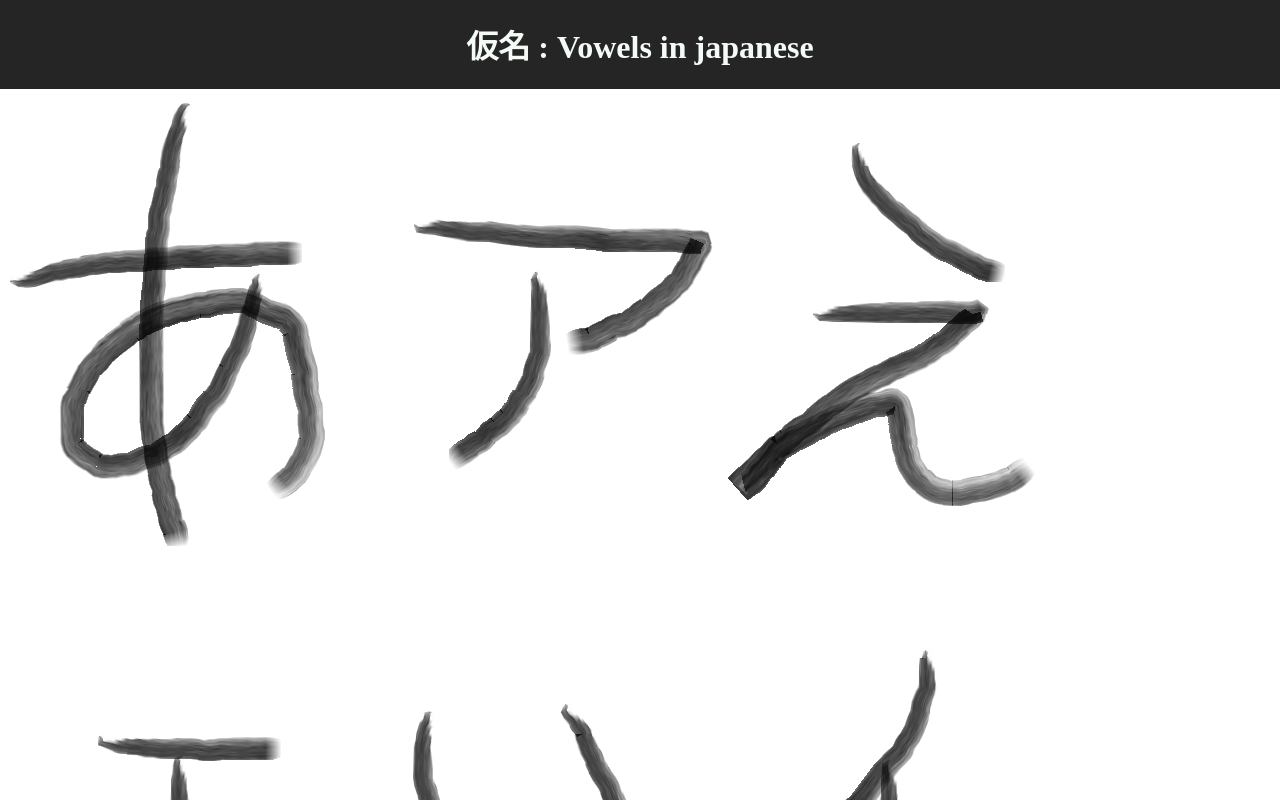
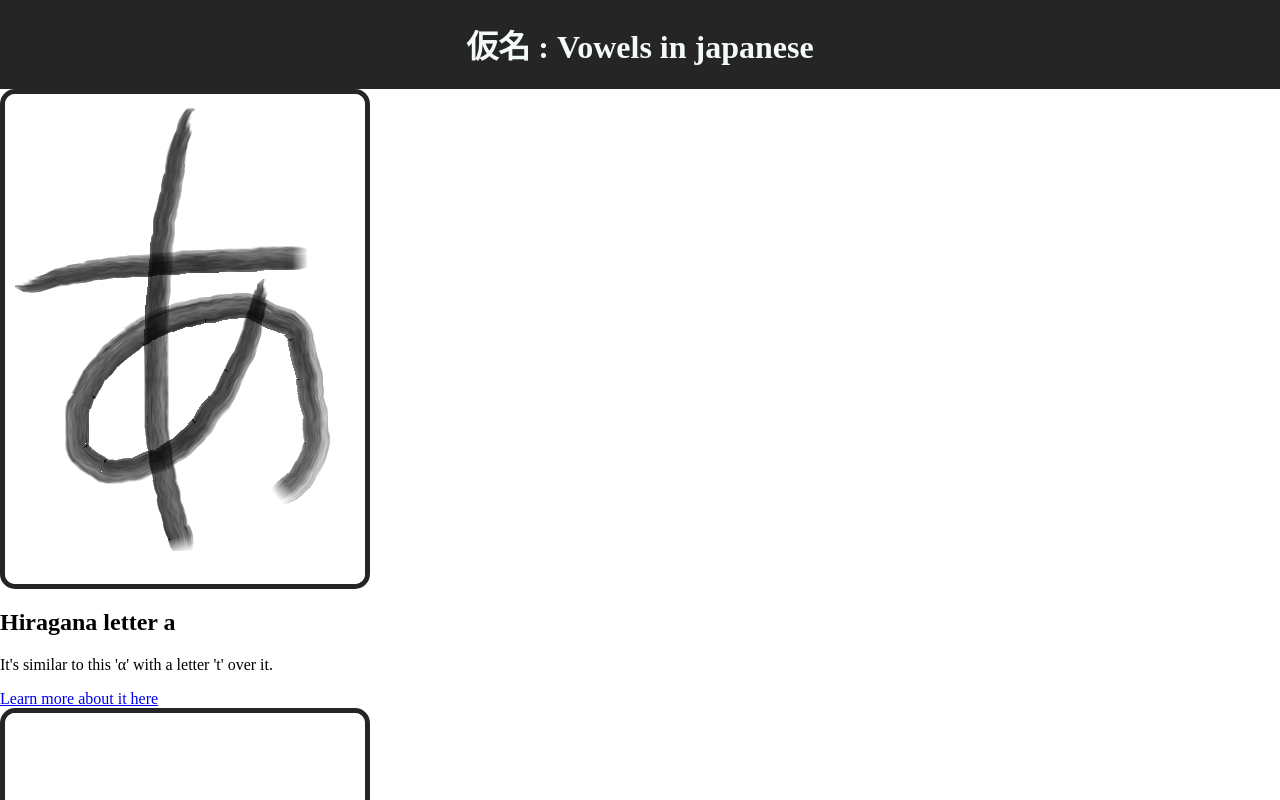
Before and after one commit to User-MiMa/Data-Driven-React-App, a React (Vite) app: page / in a window 1280 px wide. Shown: the top 800 px of the page. Built offline with nearby package versions, Linux system fonts and the light colour scheme.

Commit message:
feat: add component props and content
refactor: change data retrieval place

```diff
--- a/App.jsx
+++ b/App.jsx
@@ -1,11 +1,24 @@
 import Header from "./components/Header";
 import Entry from "./components/Entry";
+import {images} from "./data.js";
 
 export default function App(){
+
+    const entryElements = images.map(function(entry){
+        return(
+            <Entry
+                key={entry.id}
+                entry={entry}
+            />
+        );
+    });
+
     return(
         <>
             <Header/>
-            <Entry/>
+            <main className="container">
+                {entryElements}
+            </main>
         </>
     );
 }
--- a/components/Entry.jsx
+++ b/components/Entry.jsx
@@ -1,18 +1,20 @@
-const imagesURL = Object.values(
-  import.meta.glob('../images/*.png',
-    { eager: true, query: '?url', import: 'default' })
-);
+export default function Entry(props){
 
-console.log(imagesURL);
-
-const images = imagesURL.map(function(url){
-    return  <img key={url} src={url} alt="Japanese charachter" />
-})
-
-export default function Entry(props){
     return(
-        <main>
-            {images}
-        </main>
+        <article>
+            <img
+                src={props.entry.src}
+                alt={props.entry.alt}
+            />
+            <h1>
+                {props.entry.alt}
+            </h1>
+            <p>
+                {props.entry.mnemonicTip}
+            </p>
+            <a href={props.entry.page}>
+                Learn more about it here
+            </a>
+        </article>
     );
 }
--- /dev/null
+++ b/data.js
@@ -0,0 +1,58 @@
+const imagesURL = Object.values(
+  import.meta.glob('./images/*.png',
+    { eager: true, query: '?url', import: 'default' })
+);
+
+export const images = imagesURL.map((url, index) => {
+
+    const id = [
+        1,2,3,4,5,6,7,8,9,10
+    ];
+
+  const pages = [
+    "https://en.wikipedia.org/wiki/A_(kana)",
+    "https://en.wikipedia.org/wiki/A_(kana)",
+    "https://en.wikipedia.org/wiki/E_(kana)",
+    "https://en.wikipedia.org/wiki/E_(kana)",
+    "https://en.wikipedia.org/wiki/I_(kana)",
+    "https://en.wikipedia.org/wiki/I_(kana)",
+    "https://en.wikipedia.org/wiki/O_(kana)",
+    "https://en.wikipedia.org/wiki/O_(kana)",
+    "https://en.wikipedia.org/wiki/U_(kana)",
+    "https://en.wikipedia.org/wiki/U_(kana)"
+  ];
+
+  const remberTip = [
+    "It's similar to this 'α' with a letter 't' over it.",
+    "Like a 'P' with straight strokes or like an 'A' rotated to the right.",
+    "A curled 'Z' with a hat on top.",
+    "Literally a wide capital 'I'.",
+    "Two strokes equivalent to an 'i'; a long one and a short one.",
+    "Basically an 'i' replacing the dot with a curved line.",
+    "A 't' combined with an incomplete 'o' with a line on the right side.",
+    "Can be seen as a 'stick man' balancing in its left foot.",
+    "A lower case 'u' rotated to the left with a hat.",
+    "A wide straight stroked 'u'; 'claw-like' with a line on top."
+  ];
+
+  const altDescription = [
+    "Hiragana letter a",
+    "Katakana letter a",
+    "Hiragana letter e",
+    "Katakana letter e",
+    "Hiragana letter i",
+    "Katakana letter i",
+    "Hiragana letter o",
+    "Katakana letter o",
+    "Hiragana letter u",
+    "Katakana letter u",
+  ]
+
+  return {
+        id: id[index],
+        src: url,
+        alt: altDescription[index],
+        page: pages[index],
+        mnemonicTip: remberTip[index]
+    };
+});
--- a/index.css
+++ b/index.css
@@ -9,3 +9,8 @@ header{
     justify-content: center;
     color: #f4faf5;
 }
+
+img{
+    border: 5px solid #252525;
+    border-radius: 15px;
+}
```
